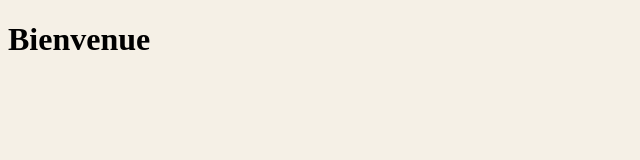
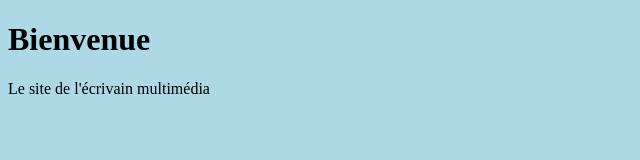
Before and after one commit to rolandernotte/mon-site, a plain HTML site: page index.html in a window 1280 px wide. Shown: the whole page, without its empty margins (0-640 px from the left). Drawn offline with Linux system fonts and the light colour scheme.

Commit message:
Teste un nouveau design

```diff
--- a/index.html
+++ b/index.html
@@ -7,5 +7,8 @@
   </head>
   <body>
     <h1>Bienvenue</h1>
+
+	<p>Le site de l'écrivain multimédia</p>
+
   </body>
 </html>
--- a/style.css
+++ b/style.css
@@ -1 +1 @@
-body{background: #f5f0e6}
+body{background: lightblue}
```
